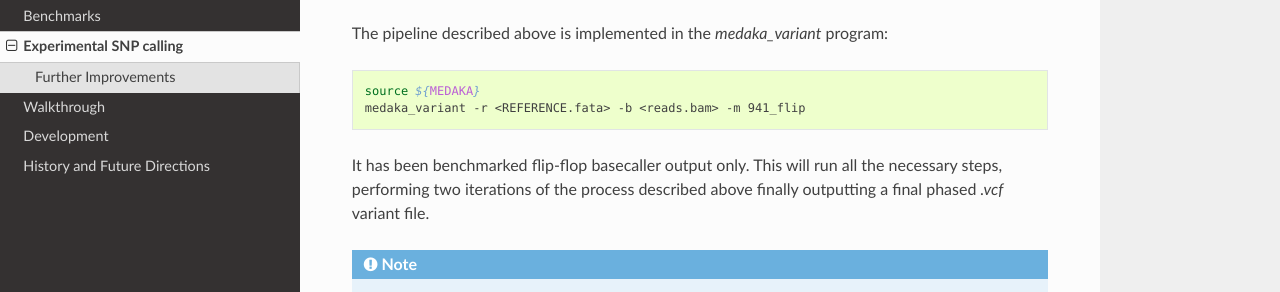
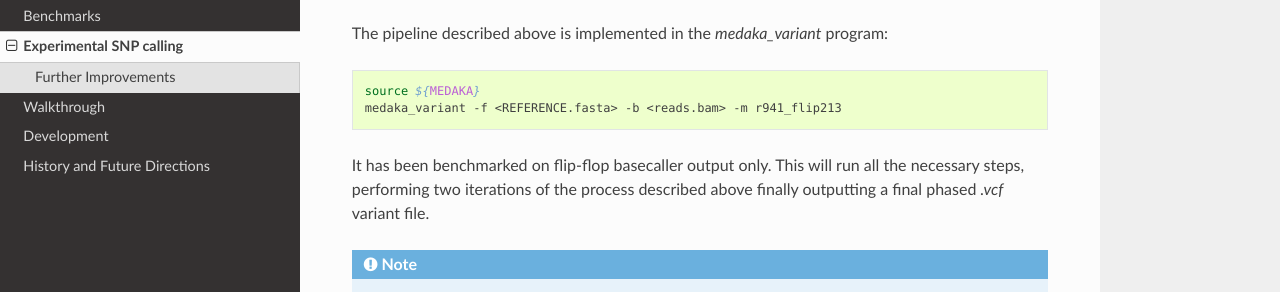
Before and after one commit to nanoporetech/medaka, a Sphinx documentation site: the page built from docs/snp.rst, in a window 1280 px wide and 900 px high, scrolled down 1322 px. Shown: the part 159-451 px from the top of the window. Built offline with Sphinx 7.4.7 and the Read the Docs theme 2.0.0, drawn with Linux system fonts in a browser that asks for light colours; pages that are not in the unit, such as notebooks, are missing from menus.

Commit message:
get medaka_variant working with updated tools and subsample bam down to region if using a region

```diff
--- a/docs/snp.rst
+++ b/docs/snp.rst
@@ -76,9 +76,9 @@ The pipeline described above is implemented in the `medaka_variant` program:
 .. code-block:: bash
 
     source ${MEDAKA}
-    medaka_variant -r <REFERENCE.fata> -b <reads.bam> -m 941_flip
+    medaka_variant -f <REFERENCE.fasta> -b <reads.bam> -m r941_flip213
 
-It has been benchmarked flip-flop basecaller output only. This will run all
+It has been benchmarked on flip-flop basecaller output only. This will run all
 the necessary steps, performing two iterations of the process described above
 finally outputting a final phased `.vcf` variant file.
 
```
Also changed, not shown: 1 other file.
